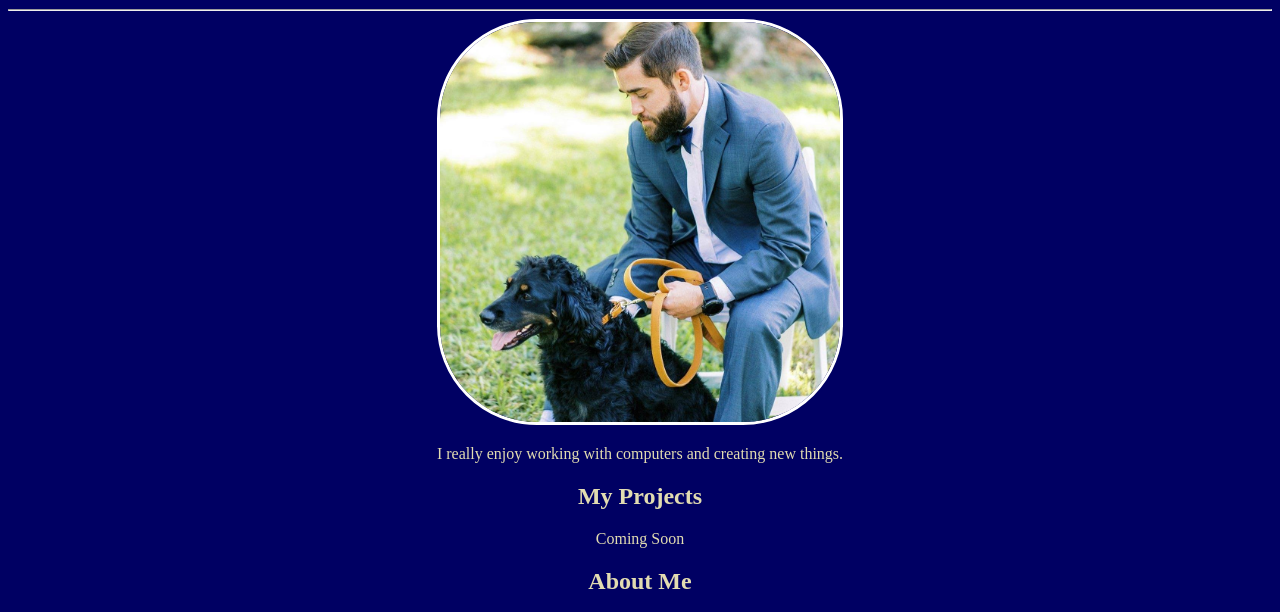
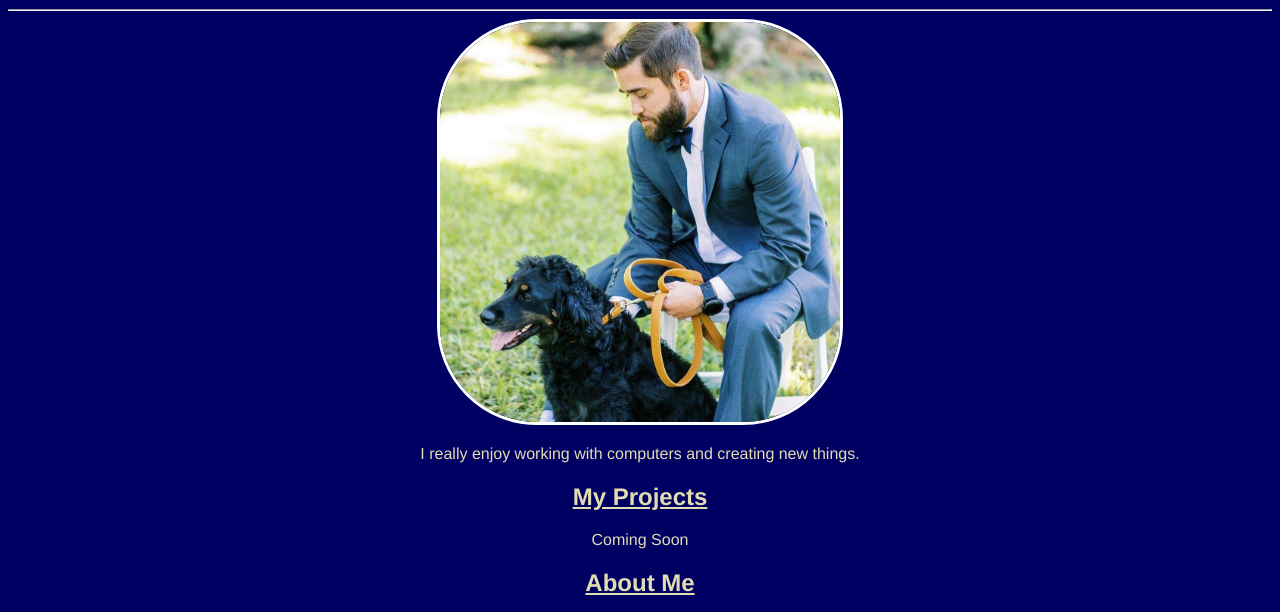
Before and after one commit to wtcrowe4/Portfolio, a plain HTML site: page index.html in a window 1280 px wide. Shown: the part 182-794 px from the top of the page. Drawn offline with Linux system fonts and the light colour scheme; files whose address does not match are found by name.

Commit message:
playing with fonts

```diff
--- a/css/styles.css
+++ b/css/styles.css
@@ -3,12 +3,12 @@
 body {
     background-color: rgb(0, 0, 99);
     color: hsl(53, 46%, 79%);
+    font-family:'Franklin Gothic Medium', 'Arial Narrow', Arial, sans-serif;
 }
 
 
 .header {
     font-size: x-large;
-    font-family: 'Franklin Gothic Medium', 'Arial Narrow', Arial, sans-serif;
 }
 
 .h2 {
--- a/index.html
+++ b/index.html
@@ -46,9 +46,9 @@
             >
 
          <p>I really enjoy working with computers and creating new things.</p>
-         <h2>My Projects</h2>
+         <h2><u>My Projects</u></h2>
          <p>Coming Soon</p>
-         <h2>About Me</h2>
+         <h2><u>About Me</u></h2>
          <p>Lorem ipsum dolor sit amet, summo adipisci id vis. Vulputate rationibus eu his. Putant voluptatibus in nam, lucilius accommodare ex sed. Audire electram salutandi eam ex, duo eligendi lobortis in.
             Inani prompta reprimique vim ea, dicant commodo molestie in vel. Eum ad ullum prompta, nostro animal prompta et quo. Quodsi hendrerit ad eum. Ea vel quis insolens senserit.
             Per ne errem impetus detraxit, at sanctus consequuntur nec, mel possit intellegebat no. Meliore laboramus maiestatis ea usu, id usu dicant democritum. Vis ne viris tibique quaestio, his autem paulo laoreet ut. Mel stet choro ea, ignota fabulas et vis. At pri fastidii similique liberavisse, cu definitionem delicatissimi nec.
```
